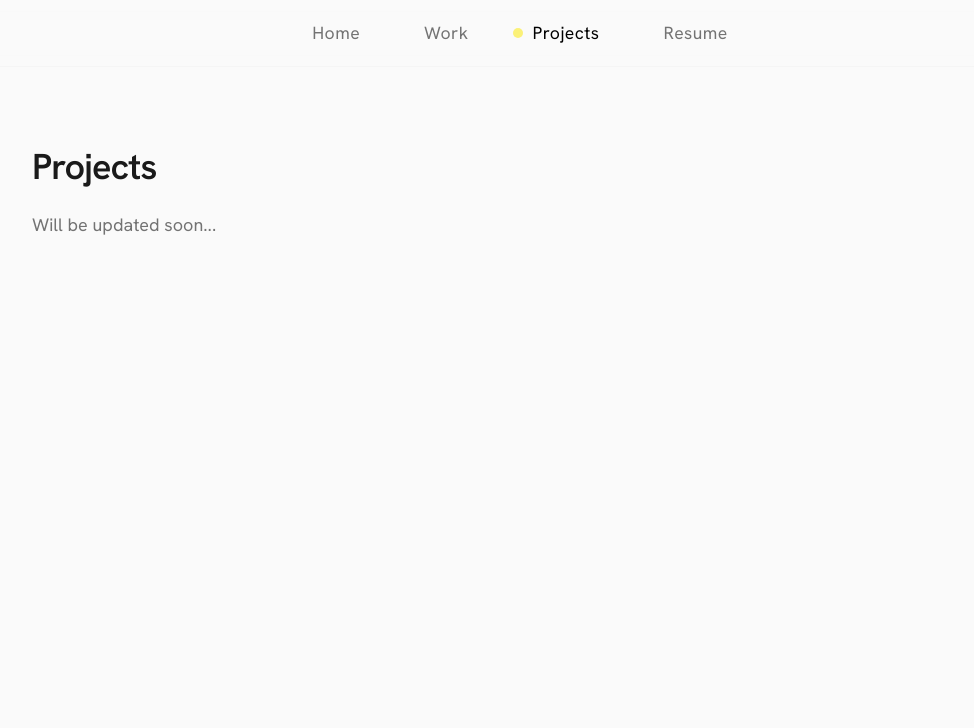
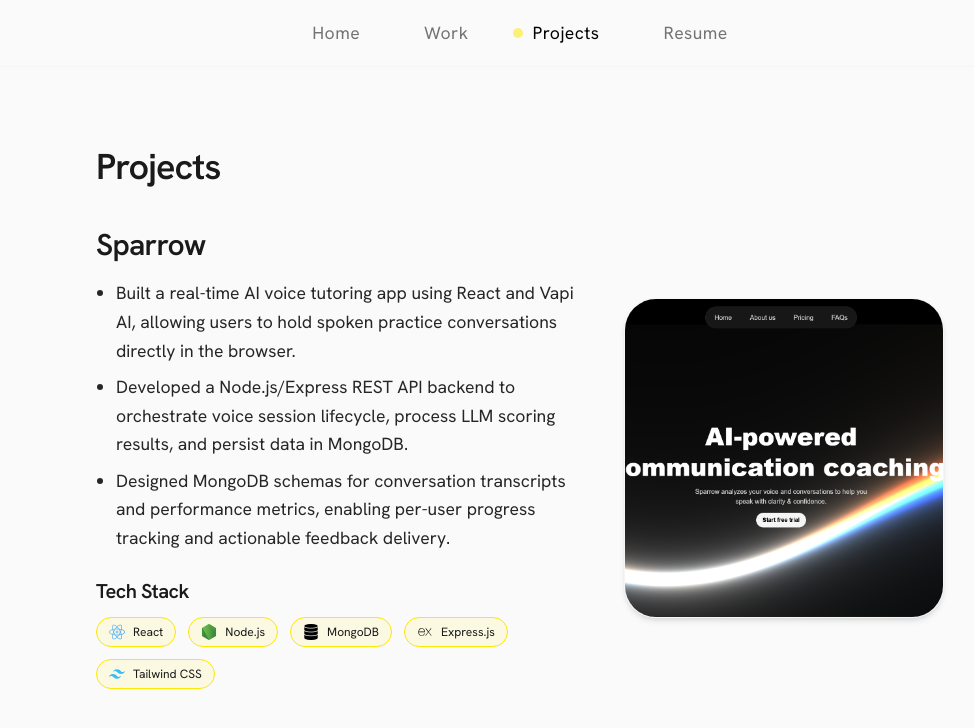
Before and after one commit to sarthakdixit7376/Portfolio_project, a React (Vite) app: page /projects in a window 1280 px wide. Shown: the top 728 px of the page, without its empty margins (120-1094 px from the left). Built offline with nearby package versions, Linux system fonts and the light colour scheme; the HTML template or start-up script is replaced by a standard one.

Commit message:
added new profile picture , projects section updated , work section updated

```diff
--- a/src/pages/Projects.jsx
+++ b/src/pages/Projects.jsx
@@ -1,14 +1,81 @@
 import React from 'react';
+import project1Img from '../assets/images/project_images/project_1.png';
+import reactIcon from '../assets/images/icons/react.png';
+import nodeIcon from '../assets/images/icons/node-js.png';
+import mongoIcon from '../assets/images/icons/database.png';
+import expressIcon from '../assets/images/icons/express-js.svg';
+import tailwindIcon from '../assets/images/icons/Tailwind CSS.svg';
 
 const Projects = () => {
+  const projectsData = [
+    {
+      id: 1,
+      title: 'Sparrow',
+      description: [
+        "Built a real-time AI voice tutoring app using React and Vapi AI, allowing users to hold spoken practice conversations directly in the browser.",
+        "Developed a Node.js/Express REST API backend to orchestrate voice session lifecycle, process LLM scoring results, and persist data in MongoDB.",
+        "Designed MongoDB schemas for conversation transcripts and performance metrics, enabling per-user progress tracking and actionable feedback delivery.",
+      ],
+      image: project1Img,
+      techStack: [
+        { name: 'React', icon: reactIcon },
+        { name: 'Node.js', icon: nodeIcon },
+        { name: 'MongoDB', icon: mongoIcon },
+        { name: 'Express.js', icon: expressIcon },
+        { name: 'Tailwind CSS', icon: tailwindIcon }
+      ]
+    }
+  ];
+
   return (
-    <div className="max-w-5xl mx-auto px-6 py-20 text-left">
-      <h1 className="text-4xl font-semibold tracking-tight text-[#1a1a1a] mb-6">
+    <div className="max-w-4xl mx-auto px-6 py-20 text-left">
+      <h1 className="text-4xl font-semibold tracking-tight text-[#1a1a1a] mb-10">
         Projects
       </h1>
-      <p className="text-lg text-[#737373]">
-        Will be updated soon...
-      </p>
+
+      <div className="space-y-16">
+        {projectsData.map((project) => (
+          <div key={project.id} className="flex flex-col-reverse md:flex-row gap-8 md:gap-12 items-start md:items-center">
+            {/* Left Column: Project details */}
+            <div className="flex-col text-left max-w-xl flex-grow">
+              <h3 className="text-2xl sm:text-3xl font-semibold text-[#1a1a1a] tracking-tight">
+                {project.title}
+              </h3>
+              <ul className="mt-4 list-disc pl-5 space-y-2 text-[1rem] sm:text-[1.1rem] leading-relaxed text-[#262626] font-normal">
+                {project.description.map((point, index) => (
+                  <li key={index}>{point}</li>
+                ))}
+              </ul>
+
+              <h4 className="mt-6 text-lg sm:text-xl font-semibold text-[#1a1a1a] tracking-tight">
+                Tech Stack
+              </h4>
+
+              {/* Tech Badges */}
+              <div className="flex flex-wrap items-center gap-3 mt-3">
+                {project.techStack.map((tech, idx) => (
+                  <div
+                    key={idx}
+                    className="flex items-center gap-2 px-3 py-1.5 rounded-full border border-[#fce803] bg-[#fce803]/10 text-xs text-[#1a1a1a] font-normal"
+                  >
+                    <img src={tech.icon} alt={tech.name} className="w-4 h-4 object-contain" />
+                    <span>{tech.name}</span>
+                  </div>
+                ))}
+              </div>
+            </div>
+
+            {/* Right Column: Project Image */}
+            <div className="w-full max-w-sm md:max-w-none md:w-[320px] flex-shrink-0 mx-auto md:mx-0">
+              <img
+                src={project.image}
+                alt={project.title}
+                className="w-full h-auto aspect-square object-cover rounded-[32px] shadow-md border border-neutral-100"
+              />
+            </div>
+          </div>
+        ))}
+      </div>
     </div>
   );
 };
--- a/src/pages/Work.jsx
+++ b/src/pages/Work.jsx
@@ -1,14 +1,45 @@
 import React from 'react';
 
 const Work = () => {
+  const experiences = [
+    {
+      company: 'Preva care',
+      role: 'Fullstack Intern',
+      duration: 'June 2025 - July 2025',
+      location: 'Delhi, India (Remote)'
+    }
+  ];
+
   return (
-    <div className="max-w-5xl mx-auto px-6 py-20 text-left">
-      <h1 className="text-4xl font-semibold tracking-tight text-[#1a1a1a] mb-6">
+    <div className="max-w-4xl mx-auto px-6 py-20 text-left">
+      <h1 className="text-4xl font-semibold tracking-tight text-[#1a1a1a] mb-10">
         Work Experience
       </h1>
-      <p className="text-lg text-[#737373]">
-        Will be updated soon...
-      </p>
+
+      <div className="space-y-8">
+        {experiences.map((exp, idx) => (
+          <div
+            key={idx}
+            className="flex flex-col sm:flex-row sm:justify-between sm:items-start gap-2 border-b border-neutral-100 pb-8 last:border-0"
+          >
+            {/* Left side: Company & Role */}
+            <div className="text-left">
+              <h3 className="text-xl font-semibold text-[#1a1a1a]">
+                {exp.company}
+              </h3>
+              <p className="text-lg italic text-[#737373] mt-1 lowercase">
+                {exp.role}
+              </p>
+            </div>
+
+            {/* Right side: Duration & Location */}
+            <div className="text-left sm:text-right text-lg text-[#737373] italic">
+              <p>{exp.duration}</p>
+              <p className="mt-1">{exp.location}</p>
+            </div>
+          </div>
+        ))}
+      </div>
     </div>
   );
 };
```
Also changed, not shown: src/assets/images/me.jpg.
